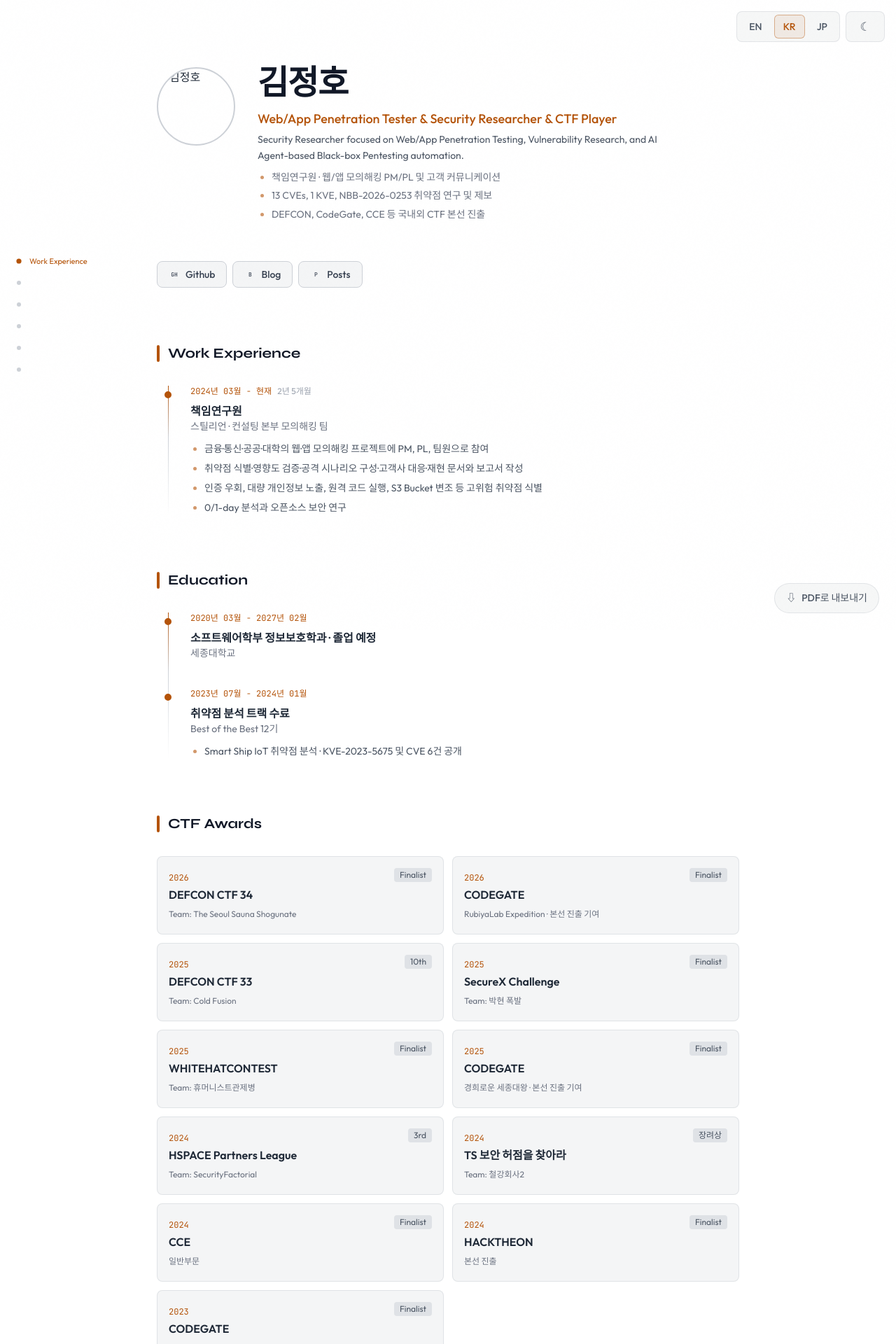
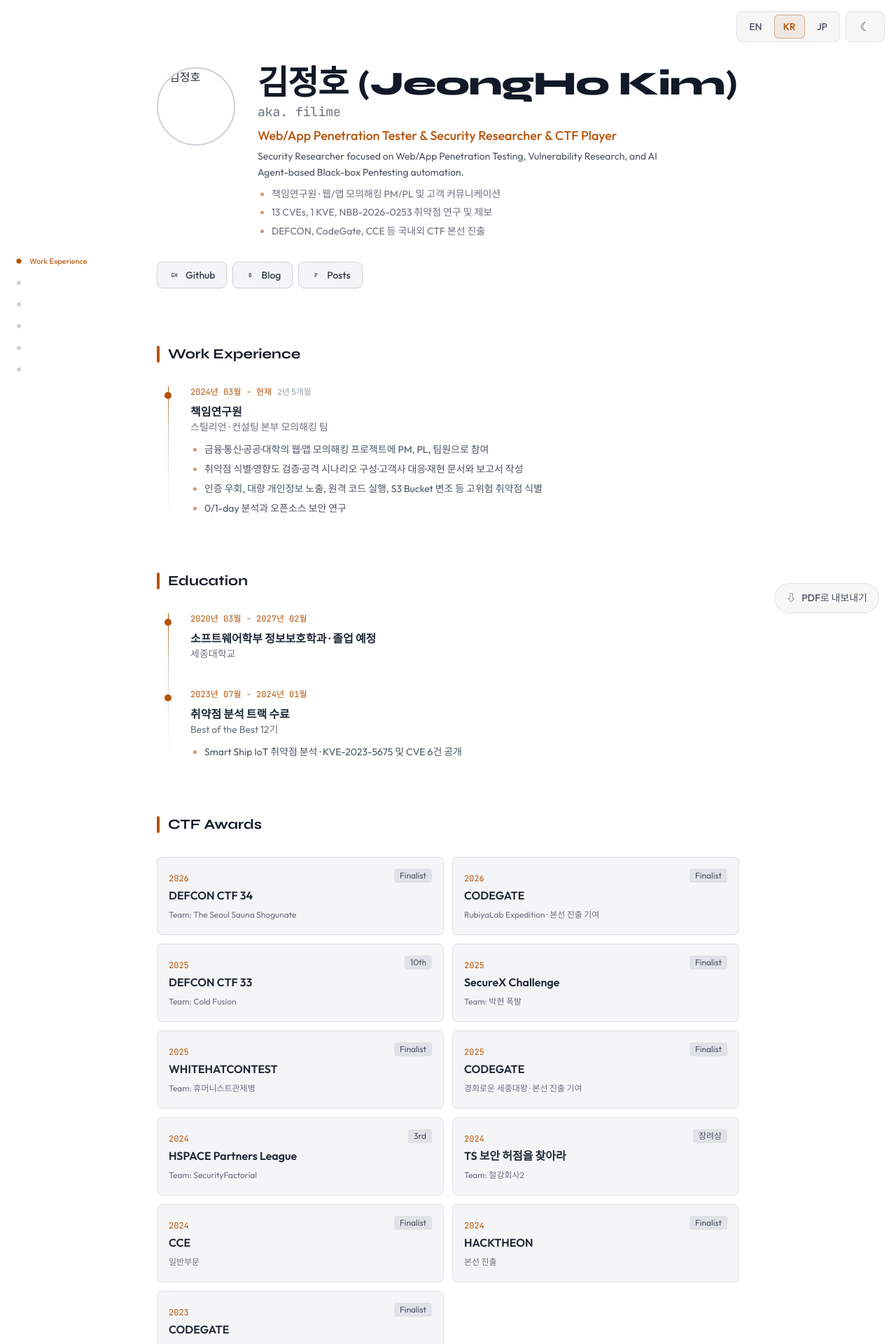
Before and after one commit to filime/filime.github.io, a Jekyll site: the page built from index.html, in a window 1280 px wide. Shown: the top 1920 px of the page at 70% size. Built offline with Jekyll 4.4.1, drawn with Linux system fonts in a browser that asks for light colours.

Commit message:
Update profile name and alias

```diff
--- a/assets/css/style.css
+++ b/assets/css/style.css
@@ -308,13 +308,21 @@ button {
 }
 
 .intro-copy h1 {
-  margin: 0 0 12px;
+  margin: 0 0 4px;
   color: var(--ink-50);
   font-family: var(--font-display);
   font-size: 48px;
   font-weight: 800;
   letter-spacing: -0.025em;
   line-height: 48px;
+}
+
+.intro-alias {
+  margin: 0 0 8px;
+  color: var(--ink-400);
+  font-family: var(--font-mono);
+  font-size: 18px;
+  line-height: 24px;
 }
 
 .intro-role {
--- a/index.html
+++ b/index.html
@@ -33,7 +33,8 @@ description: 웹·앱 모의해킹과 취약점 연구를 하는 Security Resear
         <img src="{{ site.profile.avatar | relative_url }}" alt="김정호" width="112" height="112" fetchpriority="high" decoding="async">
       </div>
       <div class="intro-copy">
-        <h1>김정호</h1>
+        <h1>김정호 (JeongHo Kim)</h1>
+        <p class="intro-alias">aka. filime</p>
         <p class="intro-role">Web/App Penetration Tester &amp; Security Researcher &amp; CTF Player</p>
         <p class="intro-summary">Security Researcher focused on Web/App Penetration Testing, Vulnerability Research, and AI Agent-based Black-box Pentesting automation.</p>
         <ul class="intro-highlights">
```
